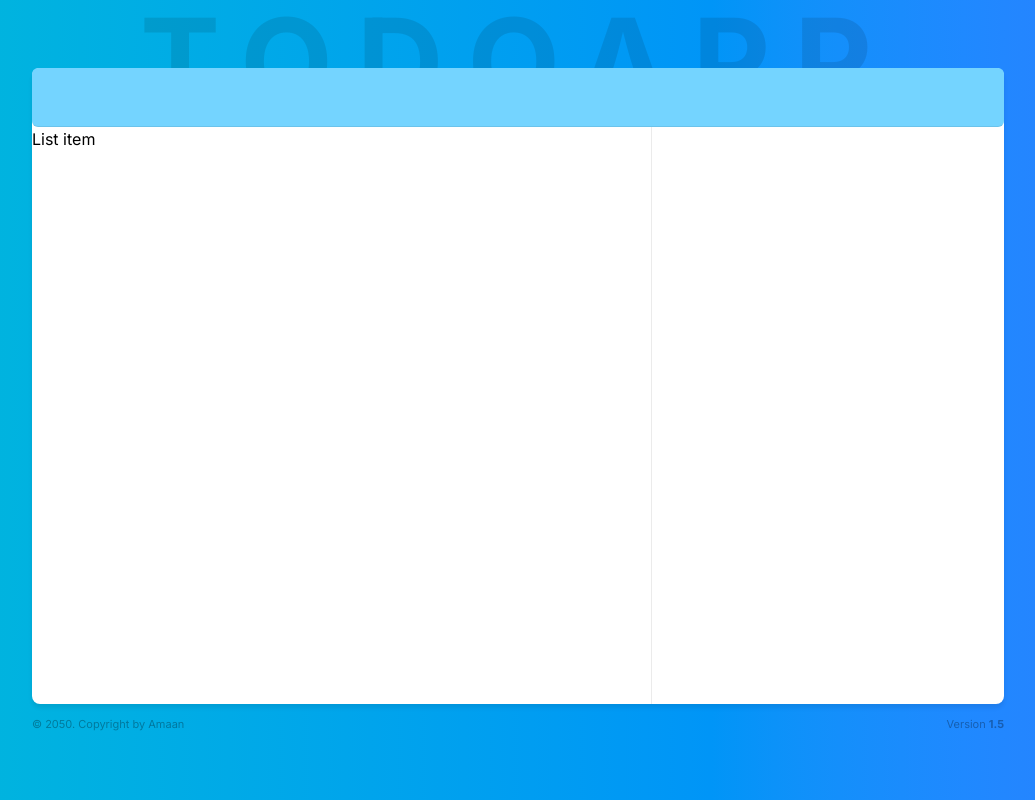
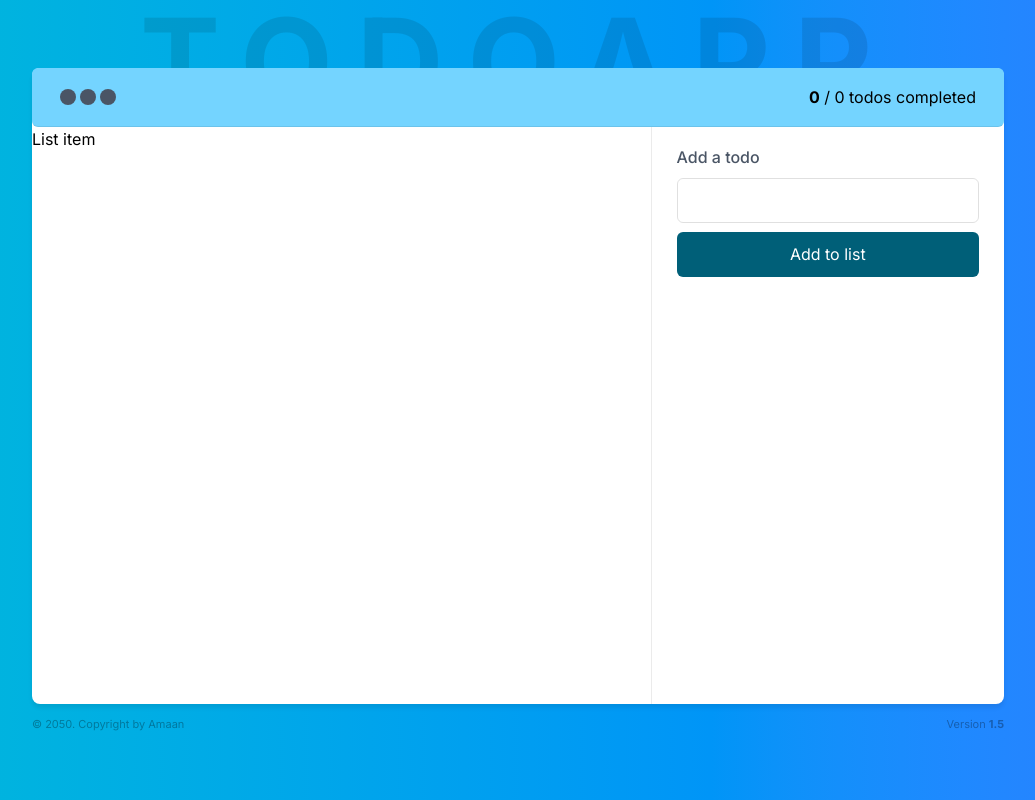
Before and after one commit to AmaanAlii/todo-app, a React (Vite) app: page / in a window 1280 px wide. Shown: the whole page, without its empty margins (122-1157 px from the left). Built offline with nearby package versions, Linux system fonts and the light colour scheme.

Commit message:
enhancement(Shell UI): improve header and sidebar UI with todo status and todo form (#5)

```diff
--- /dev/null
+++ b/src/components/AddTodoForm.tsx
@@ -0,0 +1,18 @@
+export default function AddTodoForm() {
+  return (
+    <form>
+      <h2 className=" font-medium text-gray-600">Add a todo</h2>
+      <input
+        type="text"
+        className="h-[45px] border border-black/[12%] rounded-md my-[9px] text-[14px] block w-full p-[16px]"
+      />
+      <button
+        type="submit"
+        className=" h-[45px] bg-cyan-800 w-full text-white
+      cursor-pointer rounded-md hover:bg-cyan-900"
+      >
+        Add to list
+      </button>
+    </form>
+  );
+}
--- a/src/components/Header.tsx
+++ b/src/components/Header.tsx
@@ -1,6 +1,12 @@
+import HeaderLogo from "./HeaderLogo";
+import TodoCounter from "./TodoCounter";
+
 function Header() {
   return (
-    <header className="col-[1/3] row-[1/2] bg-sky-300 rounded-md border-b border-black/[0.08] "></header>
+    <header className="flex justify-between items-center px-[28px] col-[1/3] row-[1/2] bg-sky-300 rounded-md border-b border-black/[0.08] ">
+      <HeaderLogo />
+      <TodoCounter />
+    </header>
   );
 }
 
--- /dev/null
+++ b/src/components/HeaderLogo.tsx
@@ -0,0 +1,9 @@
+export default function HeaderLogo() {
+  return (
+    <div className="flex justify-start items-center gap-1">
+      <div className="w-4 h-4 bg-gray-600 rounded-full"></div>
+      <div className="w-4 h-4 bg-gray-600 rounded-full"></div>
+      <div className="w-4 h-4 bg-gray-600 rounded-full"></div>
+    </div>
+  );
+}
--- a/src/components/Sidebar.tsx
+++ b/src/components/Sidebar.tsx
@@ -1,5 +1,9 @@
+import AddTodoForm from "./AddTodoForm";
+
 export default function Sidebar() {
   return (
-    <section className="col-2/3 row-2/3 border-l border-black/[0.08] "></section>
+    <section className="col-2/3 row-2/3 border-l border-black/[0.08] px-[25px] pt-[18px] pb-[28px]">
+      <AddTodoForm />
+    </section>
   );
 }
--- /dev/null
+++ b/src/components/TodoCounter.tsx
@@ -0,0 +1,7 @@
+export default function TodoCounter() {
+  return (
+    <p>
+      <b>0</b> / 0 todos completed
+    </p>
+  );
+}
```
